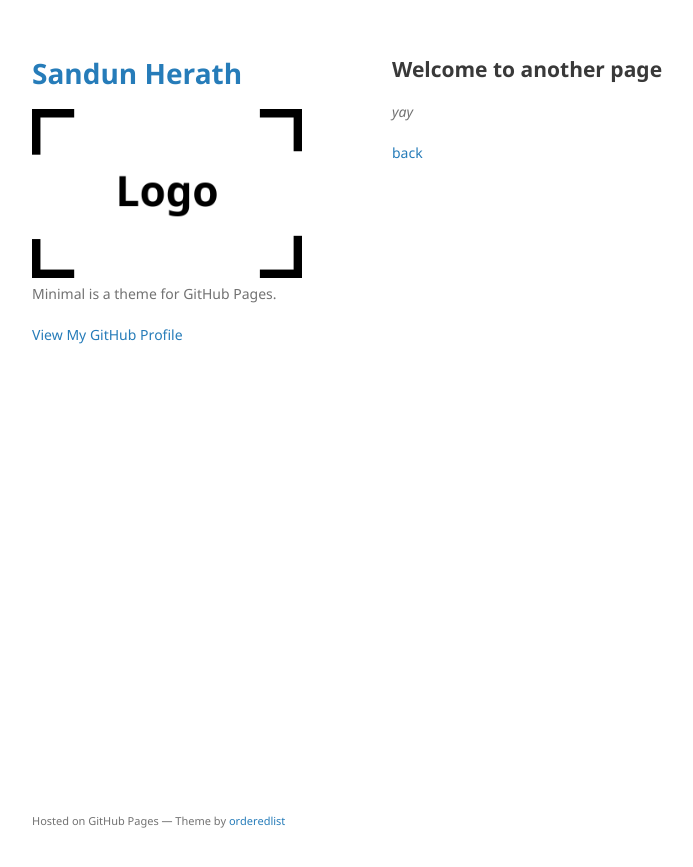
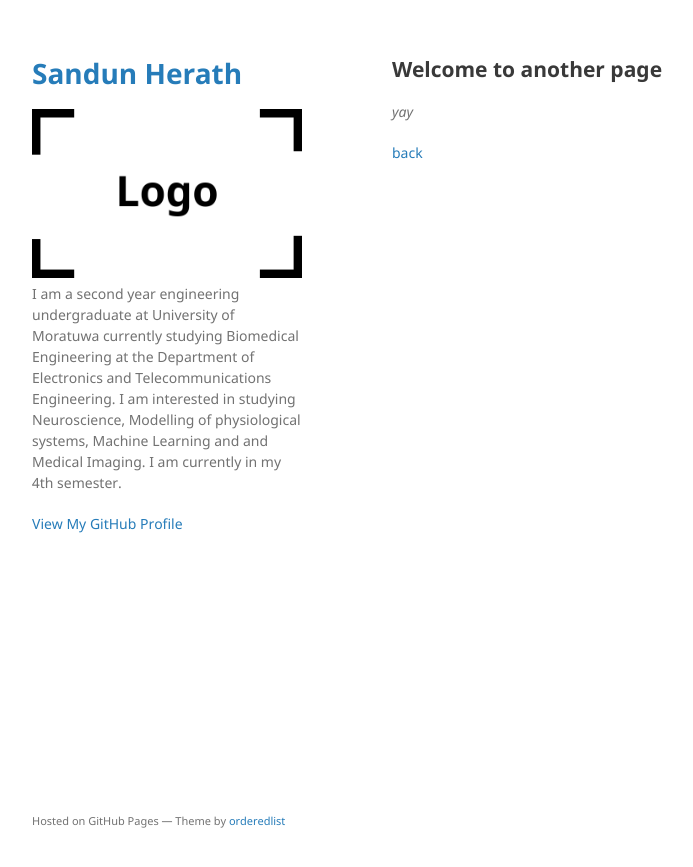
Before and after one commit to sandun21/sandun21.github.io, a Jekyll site: the page built from another-page.md, in a window 1280 px wide. Shown: the top 867 px of the page, without its empty margins (178-871 px from the left). Built offline with Jekyll 4.4.1, drawn with Linux system fonts in a browser that asks for light colours; our own code applies the rules of GitHub Pages for plain Markdown files.

Commit message:
Update _config.yml

```diff
--- a/_config.yml
+++ b/_config.yml
@@ -1,6 +1,6 @@
 title: Sandun Herath
 logo: /assets/img/logo.png
-description: Minimal is a theme for GitHub Pages.
+description: I am a second year engineering undergraduate at University of Moratuwa currently studying Biomedical Engineering at the Department of Electronics and Telecommunications Engineering. I am interested in studying Neuroscience, Modelling of physiological systems, Machine Learning and and Medical Imaging. I am currently in my 4th semester.
 show_downloads: false
 google_analytics:
 theme: jekyll-theme-minimal
```
